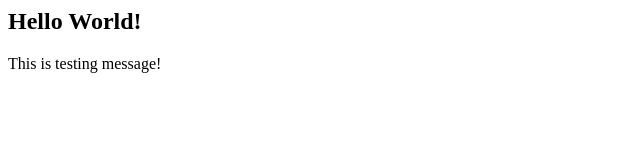
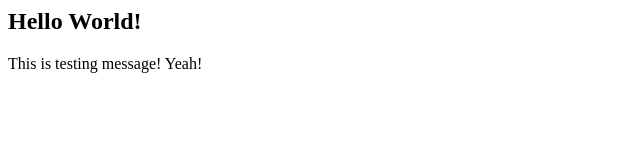
Before and after one commit to weiye-d/wdongGit, a plain HTML site: page test.html in a window 1280 px wide. Shown: the full height of the page, 0-640 px from the left. Drawn offline with Linux system fonts and the light colour scheme.

Commit message:
Test Commit 2

```diff
--- a/test.html
+++ b/test.html
@@ -5,7 +5,7 @@
       Hello World!
    </h2>
    <p>
-      This is testing message!
+      This is testing message! Yeah!
    </p>
 
 </body>
```
